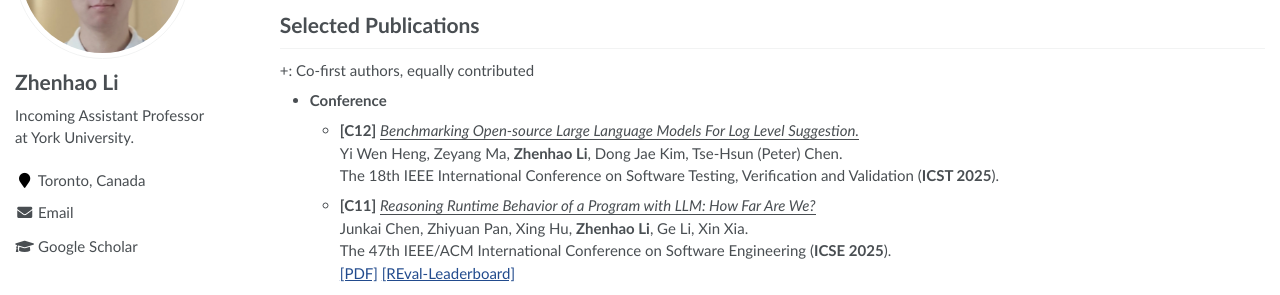
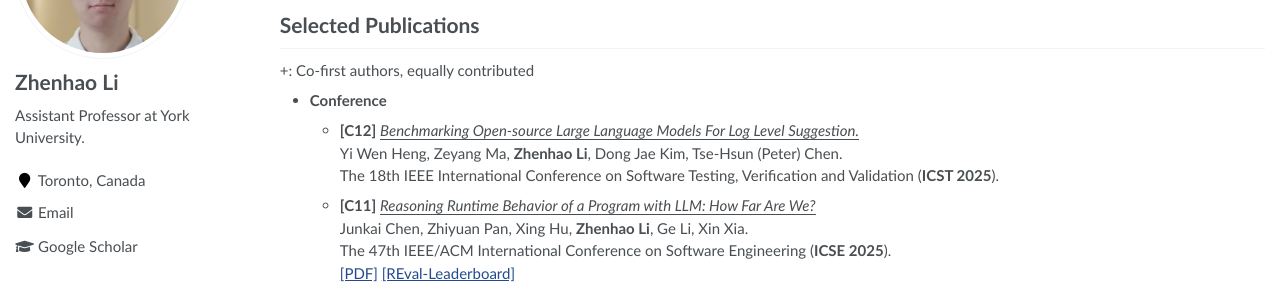
Before and after one commit to ginolzh/ginolzh.github.io, a Jekyll site: the page built from _pages/about.md, in a window 1280 px wide. Shown: the part 207-502 px from the top of the page. Built offline with Jekyll 4.4.1, drawn with Linux system fonts in a browser that asks for light colours.

Commit message:
Update _config.yml

```diff
--- a/_config.yml
+++ b/_config.yml
@@ -23,7 +23,7 @@ baidu_site_verification  :  # get baidu_site_verification from https://ziyuan.ba
 author:
   name             : "Zhenhao Li"
   avatar           : "images/profile.png"
-  bio              : "Incoming Assistant Professor at York University."
+  bio              : "Assistant Professor at York University."
   location         : "Toronto, Canada"
   employer         :
   pubmed           :
```
